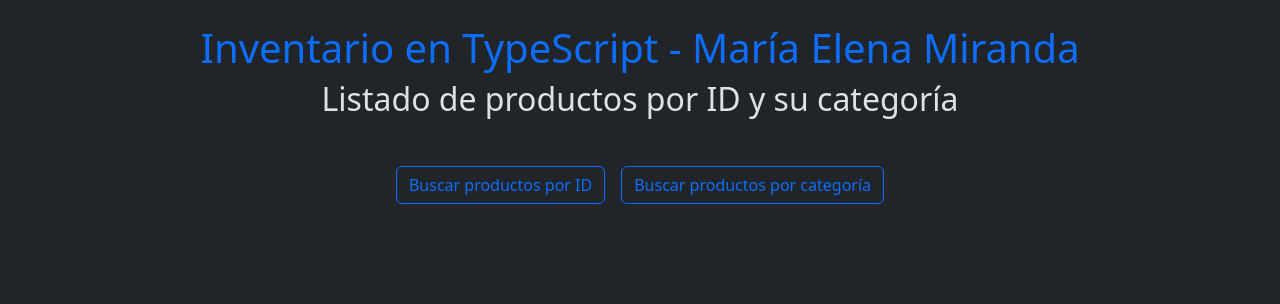
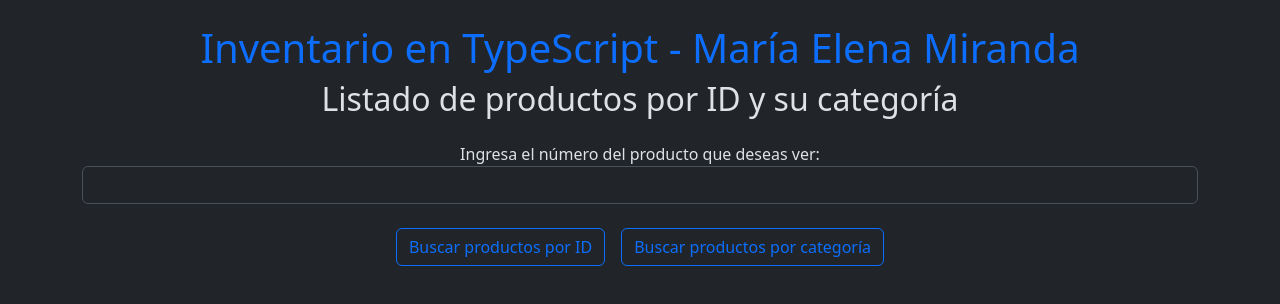
Before and after one commit to MariaElenaMiranda/practica-repaso-typescript-inventario, a website with bundled scripts: page public/index.html in a window 1280 px wide. Built offline with nearby package versions, Linux system fonts and the light colour scheme.

Commit message:
Modificación en el archivo index.html

```diff
--- a/public/index.html
+++ b/public/index.html
@@ -17,6 +17,8 @@
         <div class="row">
             <div class="col text-center">
                 <h2 class="text-secundary mb-4">Listado de productos por ID y su categoría</h2>
+                <label for="id-input-producto">Ingresa el número del producto que deseas ver:</label>
+                <input type="text" class="form-control" id="id-input-producto">
             </div>
         </div>
 
```
